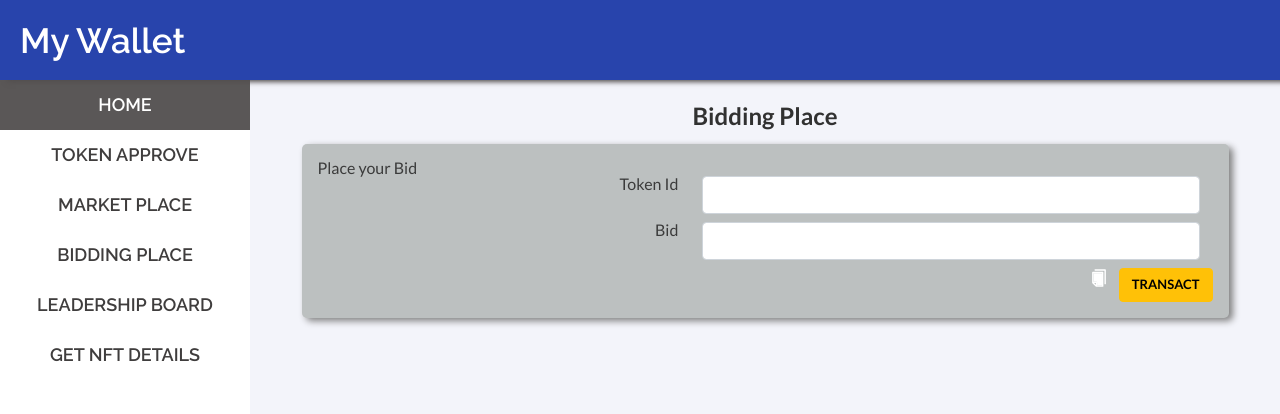
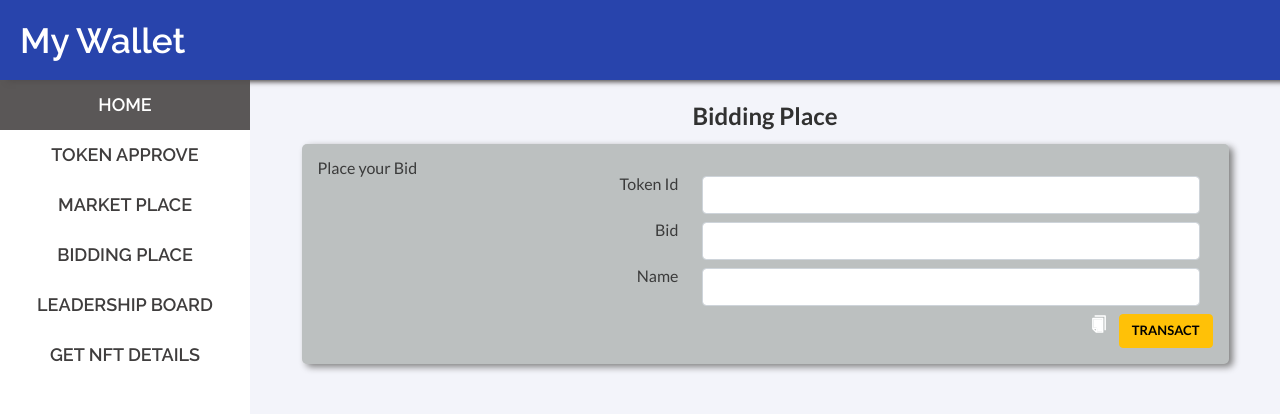
Before and after one commit to A1kartikey/ERCforNFT, a React (Create React App) app: page /nft-bidding-place in a window 1280 px wide. Shown: the top 414 px of the page. Built offline with nearby package versions, Linux system fonts and the light colour scheme; a web font is replaced by a local one; what ipfs-http-client would draw is missing.

Commit message:
bidding place add name

```diff
--- a/src/Pages/BiddingPlace/index.js
+++ b/src/Pages/BiddingPlace/index.js
@@ -4,6 +4,24 @@ import { useDispatch, useSelector } from "react-redux";
 import { AiTwotoneCopy } from 'react-icons/ai';
 import { useHistory } from "react-router";
 
+const names = [
+  {
+    id: 0,
+    title : ""
+  },
+  {
+    id: 1,
+    title: "Kartikey"
+  },
+  {
+    id: 2,
+    title: "Abhilash"
+  },
+  {
+    id: 3,
+    title: "Arunava"
+  }
+]
 
 export const BiddingPlace =()=>{
     const history = useHistory();
@@ -13,8 +31,8 @@ export const BiddingPlace =()=>{
         listNFTforsale_tokenid:'',
         nftBuy_tokenid:'',
         stopBid_tokenid:'',
-        getHeigestBid_tokenid:''
-
+        getHeigestBid_tokenid:'',
+        bidding_name: ''
     })
     const storeData = useSelector((state) => state.data);
     const blockchain = useSelector((state) => {console.log('checking bchain',state.blockchain); return state.blockchain});
@@ -43,9 +61,13 @@ export const BiddingPlace =()=>{
       }
 
       const biddingFunc = () => {
+        if(myState.bidding_name.length === 0){
+          alert("Select a valid name");
+          return;
+        }
         console.log('Approver running ... ')
         blockchain.smartContract3.methods
-        .bidding(myState.bidding_tokenid,myState.bidding_bid)
+        .bidding(myState.bidding_tokenid,myState.bidding_bid,myState.bidding_name)
         .send({ from: blockchain.account3})
         .once("error",(err) => {
           console.log(err) ;
@@ -121,6 +143,10 @@ export const BiddingPlace =()=>{
         })
       }
 
+    const getNameOptions = () =>{
+      return names.map(item=> <option value={item.title} key={item.id}>{item.title}</option>)
+    }
+
 
     return  <div className='market-place'>
                 {console.log({storeData})}
@@ -147,6 +173,15 @@ export const BiddingPlace =()=>{
                                 <div className='col-md-7 mt-2'>
                                     <input type="number"  value={myState.bidding_bid} onChange={(e)=>SetmyState({...myState,bidding_bid:e.target.value})}  placeholder='' className='form-control' />
                                 </div>
+                                <div className='col-md-5 mt-2'>
+                                    <div style={{widthL:'100%',float:'right'}}>Name</div>
+                                </div>
+                                <div className='col-md-7 mt-2'>
+                                    {/* drop-down */}
+                                    <select type="dro"  value={myState.bidding_name} onChange={(e)=>SetmyState({...myState,bidding_name:e.target.value})}  placeholder='' className='form-control'>
+                                      {getNameOptions()}
+                                    </select>
+                                </div>
                                 <div className='col-md-12 mt-2'>
                                     <button className='btn btn-warning' onClick={biddingFunc} style={{float:'right'}}>Transact</button> <AiTwotoneCopy color={'#fff'} size={20}  style={{float:'right'}}></AiTwotoneCopy>
                                 </div>
--- a/src/Pages/LeaderShipBoard/index.js
+++ b/src/Pages/LeaderShipBoard/index.js
@@ -36,7 +36,7 @@ export const LeaderShipBoard =()=>{
       Promise.all(addresses.map((item)=>blockchain?.smartContract2?.methods
       .balanceOf(item.addr)
       .call({ from: blockchain.account2}))).then((responses)=>{
-        console.log("Resust : ************ : ", responses)
+        console.log("Resust : ************ : ", responses);
         //return Promise.all(responses.map((response)=>response?.json()));
       }).then((res)=>{
       })
```
